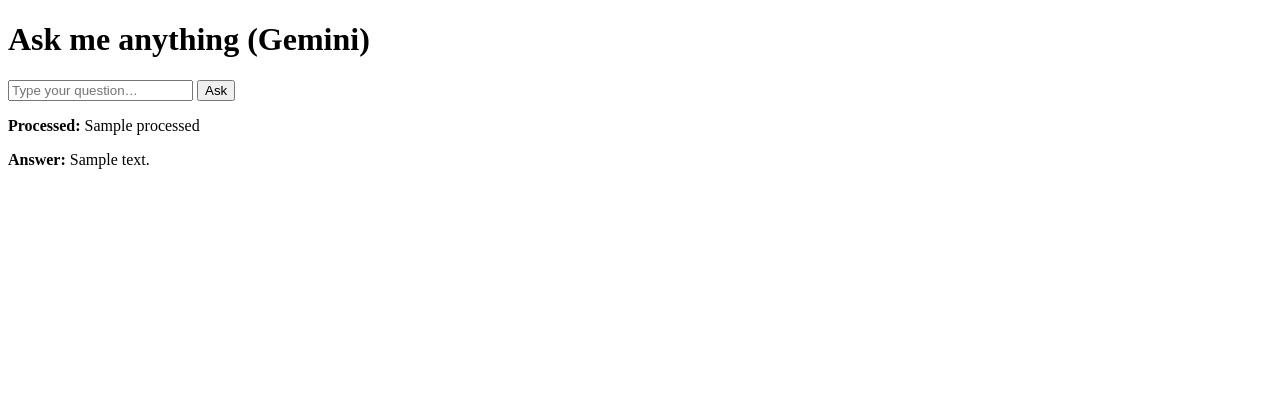
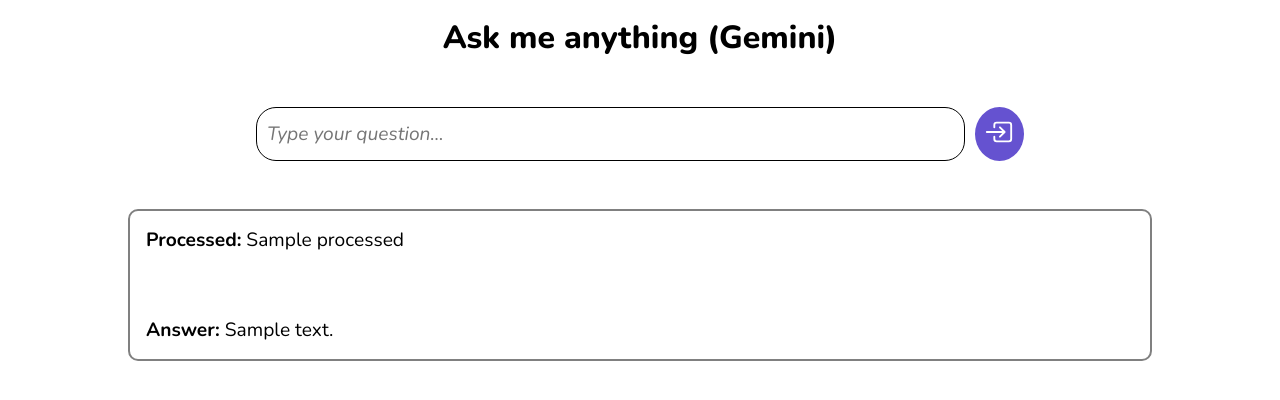
Before and after one commit to Punyanator/LLM_QA_Project_DanielBello, a Flask app: template templates/index.html in a window 1280 px wide. Shown: the top 400 px of the page. Run offline with Flask 3, Linux system fonts and the light colour scheme; the template is opened without the code that fills it: most values are stand-ins (such as "Sample title", 1, 10 or a date in 2020).

Commit message:
styled it

```diff
--- a/static/styles.css
+++ b/static/styles.css
@@ -0,0 +1,74 @@
+*{
+    box-sizing: border-box;
+    padding:0;
+    margin:0;
+    font-family: "Nunito", sans-serif;
+    font-optical-sizing: auto;
+}
+.nunito-bold{
+  font-family: "Nunito", sans-serif;
+  font-optical-sizing: auto;
+  font-weight: 800;
+  font-style:normal;
+}
+.nunito-italic{
+  font-family: "Nunito", sans-serif;
+  font-optical-sizing: auto;
+  font-style:italic;
+}
+body{
+    padding-top: 1rem;
+    display:flex;
+    flex-direction: column;
+    align-items: center;
+
+
+form{
+
+    width:60%;
+    display:flex;
+    margin-top: 3rem;
+    margin-bottom: 3rem;
+
+}
+form > *{
+
+    border:none;
+    border:1px solid black;
+
+}
+input{
+    flex-grow: 1;
+    margin-right: 10px;
+    border-radius: 20px;
+    padding-left: 10px;
+    font-size: 1.2rem;
+
+}
+button{
+    background-color: #6552D0 ;
+    border-radius:50%;
+    border:none;
+    padding:0.6rem;
+}
+@keyframes MyAnimation{
+    from{opacity:0;top:30px;}
+    to{opacity: 1;top:0px;}
+}
+#answerbox{
+    display:flex;
+    flex-direction: column;
+    align-items: flex-start;
+    border:2px solid grey;
+    border-radius: 10px;
+    width:80%;
+    padding:1rem;
+    font-size: 1.2rem;
+    animation-name: MyAnimation;
+    animation-duration: 2s;
+    position: relative;
+
+}
+#question{
+    margin-bottom: 4rem;
+}
--- a/templates/index.html
+++ b/templates/index.html
@@ -2,21 +2,27 @@
 <html lang="en">
 <head>
   <meta charset="UTF-8" />
+  <link rel="stylesheet" href="static/styles.css">
   <title>LLM Q&A (Gemini)</title>
+  <link rel="preconnect" href="https://fonts.googleapis.com">
+  <link rel="preconnect" href="https://fonts.gstatic.com" crossorigin>
+  <link href="https://fonts.googleapis.com/css2?family=Fira+Sans:ital,wght@0,100;0,200;0,300;0,400;0,500;0,600;0,700;0,800;0,900;1,100;1,200;1,300;1,400;1,500;1,600;1,700;1,800;1,900&family=Nunito:ital,wght@0,200..1000;1,200..1000&display=swap" rel="stylesheet">
 </head>
 <body>
-  <h1>Ask me anything (Gemini)</h1>
+  <h1 class="nunito-bold">Ask me anything (Gemini)</h1>
   <form method="POST">
-    <input type="text" name="question" placeholder="Type your question…"/>
-    <button type="submit">Ask</button>
+    <input class="nunito-italic" type="text" name="question" placeholder="Type your question…"/>
+    <button type="submit"><img src="static/enter-outline-svgrepo-com.svg" alt="picture" /></button>
   </form>
 
   {% if processed %}
-    <p><strong>Processed:</strong> {{ processed }}</p>
+  <div id="answerbox">
+    <p id="question"><strong>Processed:</strong> {{ processed }}</p>
   {% endif %}
 
   {% if answer %}
     <p><strong>Answer:</strong> {{ answer }}</p>
+    </div>
   {% endif %}
 
 </body>
```
Also changed, not shown: README.md, static/enter-outline-svgrepo-com.svg (added).
